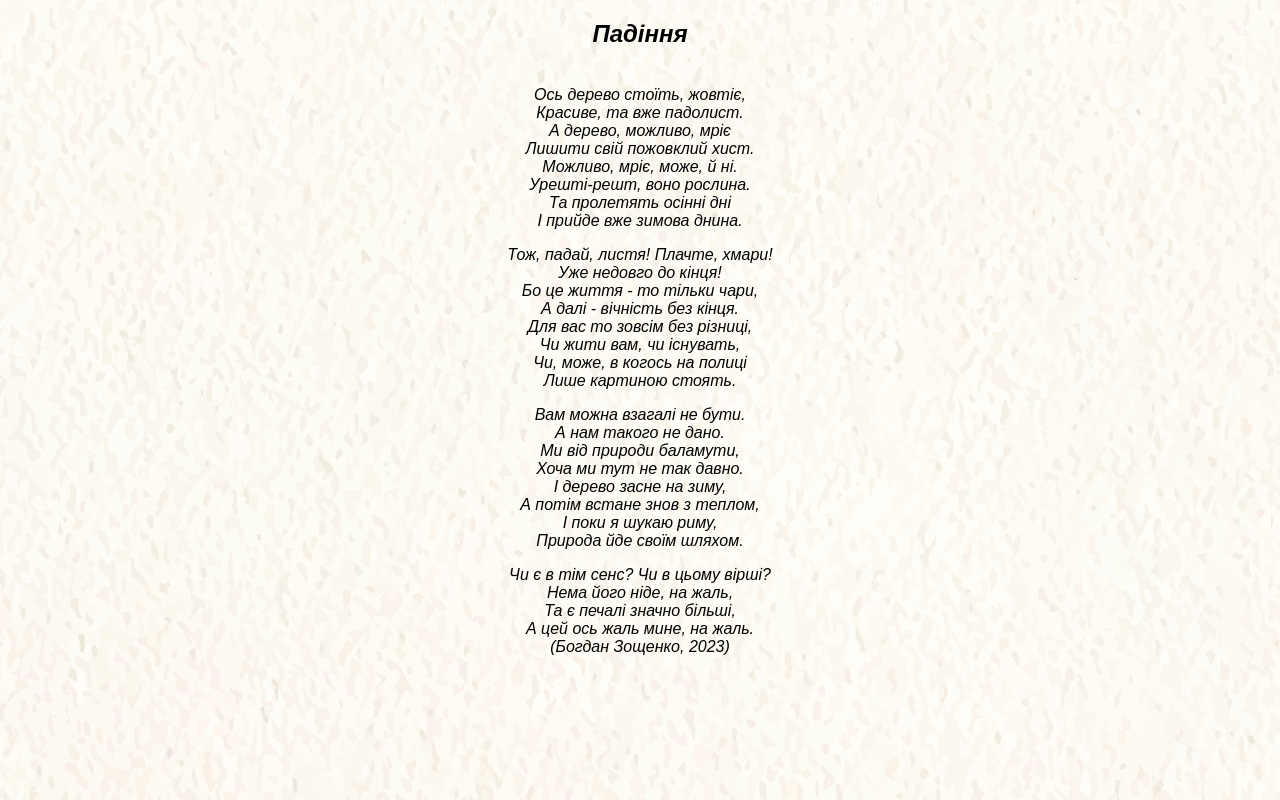
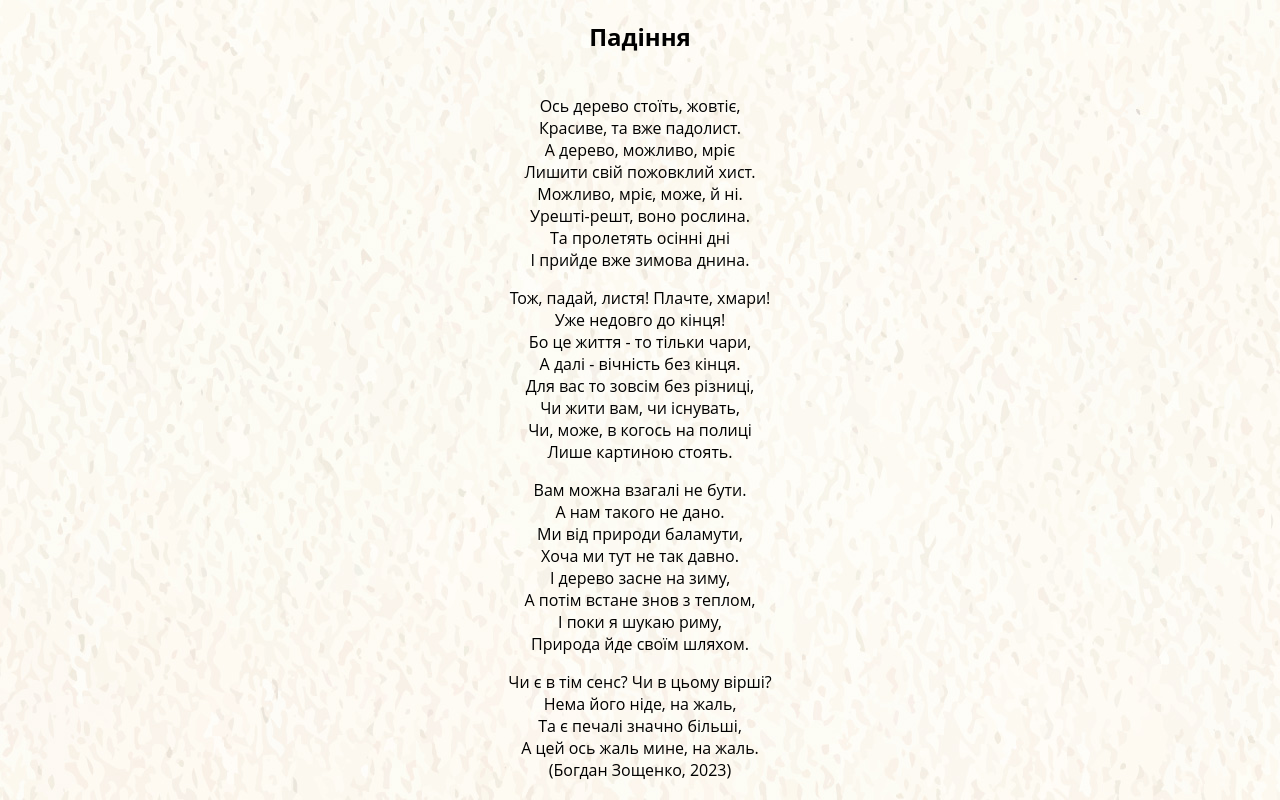
Before and after one commit to BohdanZoshchenko/BohdanZoshchenko, a plain HTML site: page index.html in a window 1280 px wide. Drawn offline with Linux system fonts and the light colour scheme; no server answers.

Commit message:
Update index.html

```diff
--- a/index.html
+++ b/index.html
@@ -5,13 +5,13 @@
   <meta name="viewport" content="width=device-width, initial-scale=1.0"/>
   <title>Богдан Зощенко</title>
   <style>
-    body { font-family: Arial, sans-serif; margin: 10px; background-image: url('10367137.jpg'); }
+    body { font-family: Open Sans, sans-serif; margin: 10px; background-image: url('10367137.jpg'); }
     .post { border-bottom: 1px solid #ccc; margin-bottom: 5px; padding-bottom: 5px; }
     .title { font-size: 1.5em; color: #333; }
     .content { margin-top: 5px; }
   </style>
 </head>
-<body><i>
+<body>
   <center>
   <p>
     <h2>Падіння</h2><br>
@@ -77,5 +77,5 @@
 
     fetchPosts();
   </script>
-</i></body>
+</body>
 </html>
```
